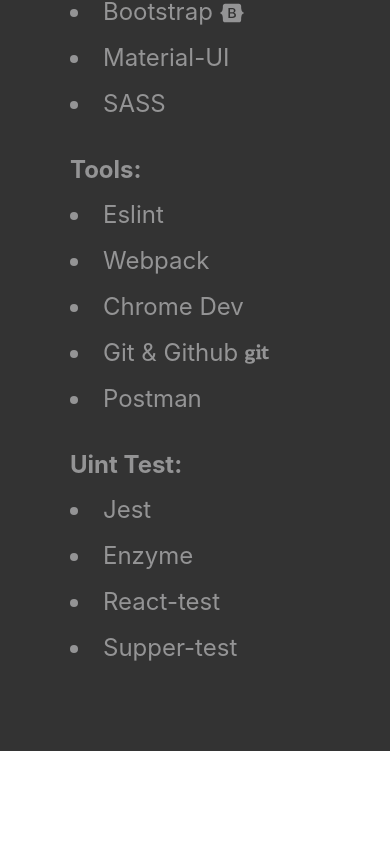
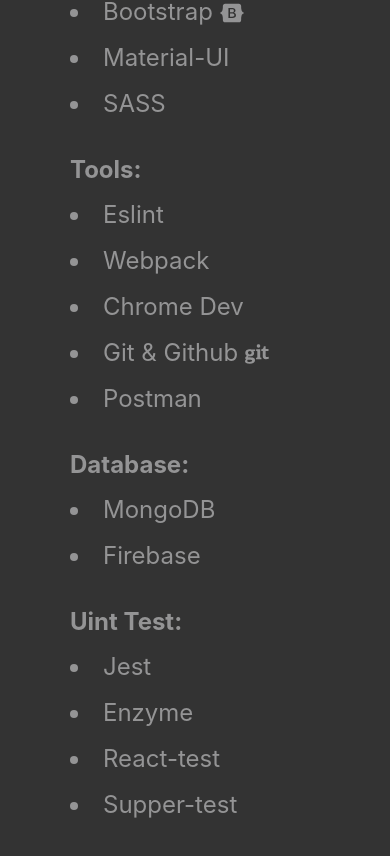
Before and after one commit to Coderman136/rv-portfolio-client, a React (Create React App) app: page /skills in a window 390 px wide. Shown: the part 579-1435 px from the top of the page. Before the commit the page ends 1330 px from the top, so only its background shows below. Built offline with nearby package versions, Linux system fonts and the light colour scheme; a web font is replaced by a local one.

Commit message:
updated role

```diff
--- a/src/components/Skills/index.jsx
+++ b/src/components/Skills/index.jsx
@@ -33,6 +33,11 @@
      <li> Postman </li>
     </div>
     <div>
+     <strong>Database:</strong>
+     <li>MongoDB</li>
+     <li>Firebase</li>
+    </div>
+    <div>
      <strong>Uint Test:</strong>
      <li>Jest</li>
      <li>Enzyme</li>
--- a/src/components/Skills/style.css
+++ b/src/components/Skills/style.css
@@ -6,7 +6,6 @@
 }
 
 .skills h1 {
- text-align: center;
  margin-bottom: 20px;
 }
 
@@ -42,3 +41,9 @@
   color: black;
  }
 }
+
+@media (max-width: 480px) {
+ .skills h1 {
+   text-align: center;
+ }
+}
```
